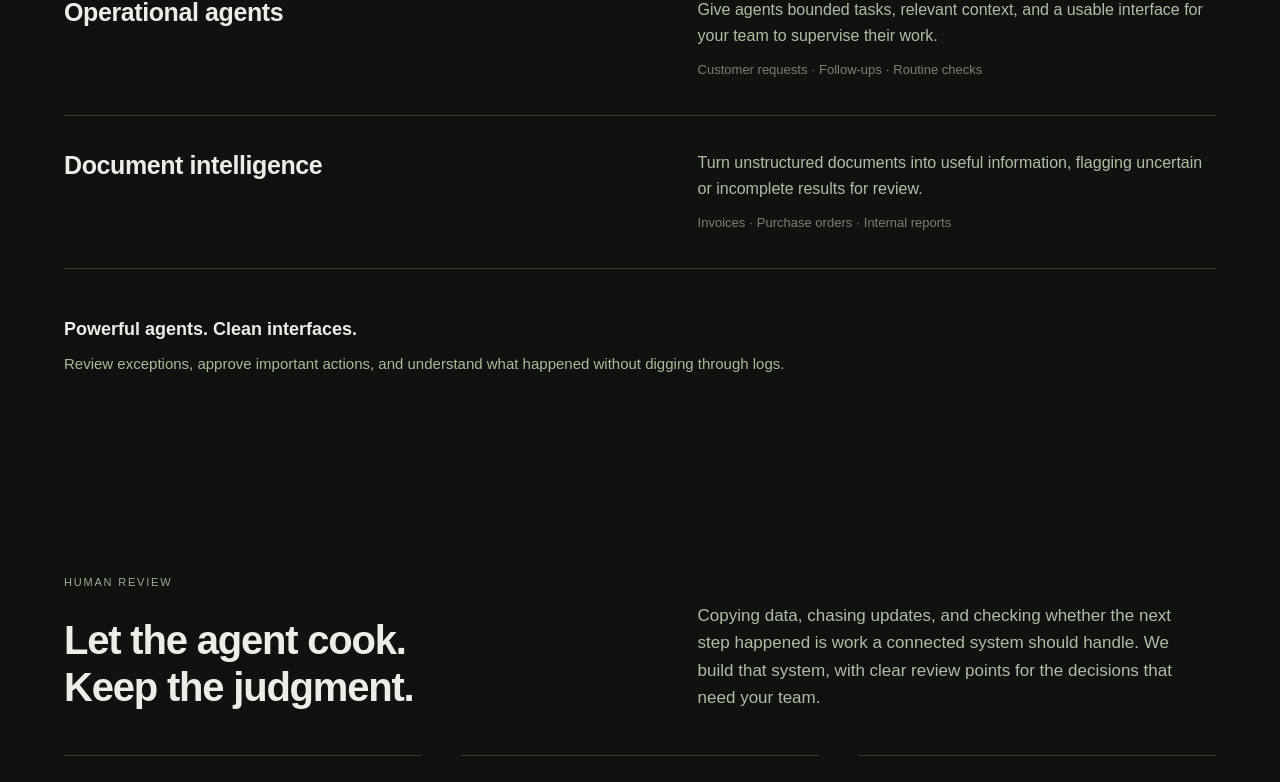
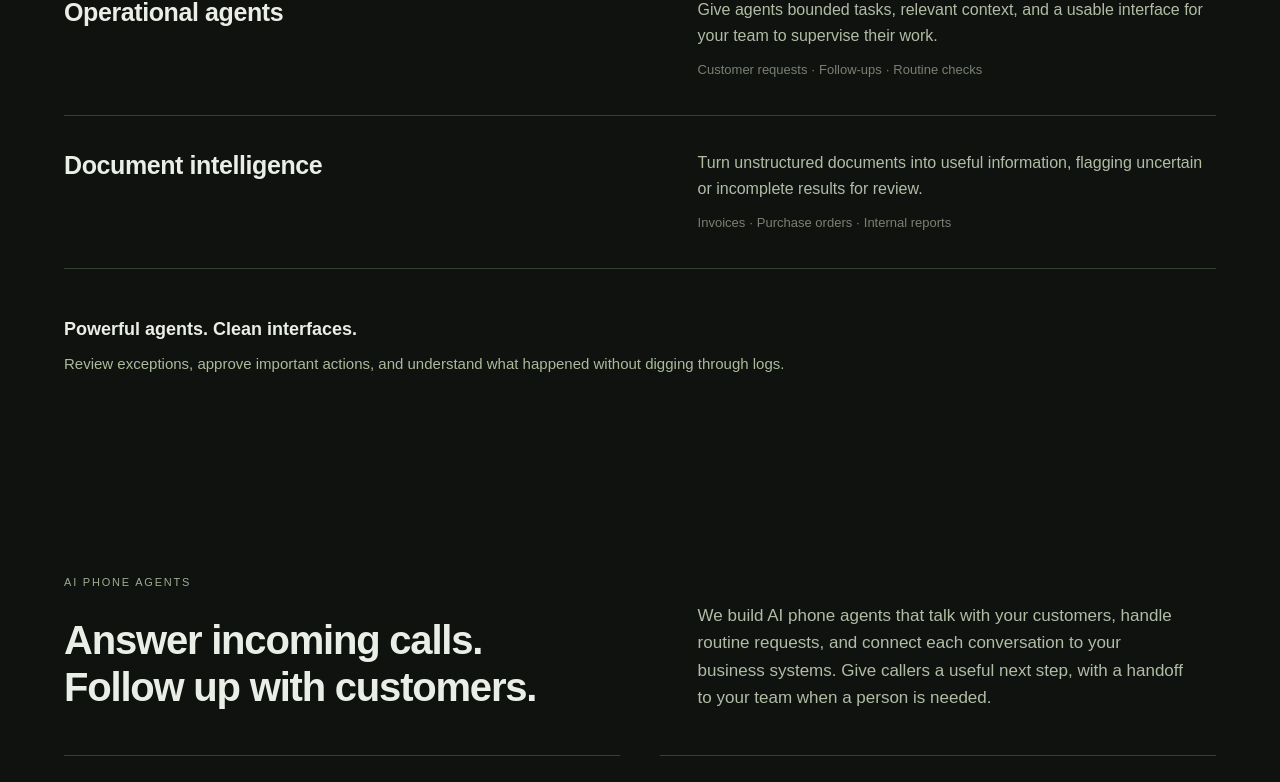
Before and after one commit to energee/energee.github.io, a React (Vite) app: page / in a window 1280 px wide. Shown: the part 1989-2771 px from the top of the page. Built offline with nearby package versions, Linux system fonts and the light colour scheme.

Commit message:
Add AI phone agents section for inbound and outbound calls

```diff
--- a/src/App.tsx
+++ b/src/App.tsx
@@ -123,6 +123,27 @@ export function App() {
           <div className="control-strip"><strong>Powerful agents. Clean interfaces.</strong><p>Review exceptions, approve important actions, and understand what happened without digging through logs.</p></div>
         </section>
 
+        <section id="phone-agents" className="section" aria-labelledby="phone-agents-heading">
+          <div className="section-heading">
+            <div><span className="eyebrow dark">AI phone agents</span><h2 id="phone-agents-heading">Answer incoming calls.<br />Follow up with customers.</h2></div>
+            <p>We build AI phone agents that talk with your customers, handle routine requests, and connect each conversation to your business systems. Give callers a useful next step, with a handoff to your team when a person is needed.</p>
+          </div>
+          <div className="steps grid-cols-1 min-[651px]:grid-cols-2">
+            <article>
+              <Badge variant="outline" className="mb-4">Inbound calls</Badge>
+              <h3>When customers call you</h3>
+              <p>Answer common questions, book appointments, collect the details of a request, and route callers to the right person—even when your team is busy.</p>
+              <p className="mt-4 text-sm text-muted-foreground">Customer questions · Appointment booking · Call routing</p>
+            </article>
+            <article>
+              <Badge variant="outline" className="mb-4">Outbound calls</Badge>
+              <h3>When you need to follow up</h3>
+              <p>Follow up on inquiries, confirm appointments, and check in after a service. Capture the outcome and update your records so your team knows what needs to happen next.</p>
+              <p className="mt-4 text-sm text-muted-foreground">Inquiry follow-ups · Appointment reminders · Service check-ins</p>
+            </article>
+          </div>
+        </section>
+
         <section className="section" aria-labelledby="connected-work-heading">
           <div className="section-heading">
             <div><span className="eyebrow dark">Human review</span><h2 id="connected-work-heading">Let the agent cook.<br />Keep the judgment.</h2></div>
@@ -159,7 +180,7 @@ export function App() {
         <form id="brief-form" onSubmit={downloadBrief} className="grid gap-4">
           <div className="grid gap-2"><Label htmlFor="brief">What process would you like to improve?</Label><Textarea id="brief" rows={5} placeholder="We spend hours each week checking orders across three systems…" required value={brief} onChange={event => setBrief(event.target.value)} /></div>
           <div className="grid gap-2"><Label htmlFor="area">Where does it fit?</Label><NativeSelect id="area" className="w-full" value={area} onChange={event => setArea(event.target.value)}>
-            <NativeSelectOption>Operations &amp; automation</NativeSelectOption><NativeSelectOption>Software engineering</NativeSelectOption><NativeSelectOption>Search &amp; knowledge</NativeSelectOption><NativeSelectOption>Something else</NativeSelectOption>
+            <NativeSelectOption>Operations &amp; automation</NativeSelectOption><NativeSelectOption>AI phone agents</NativeSelectOption><NativeSelectOption>Software engineering</NativeSelectOption><NativeSelectOption>Search &amp; knowledge</NativeSelectOption><NativeSelectOption>Something else</NativeSelectOption>
           </NativeSelect></div>
           <Button type="submit">Download project brief</Button>
           <p id="brief-status" role="status" className="text-sm text-muted-foreground">{briefStatus}</p>
```
